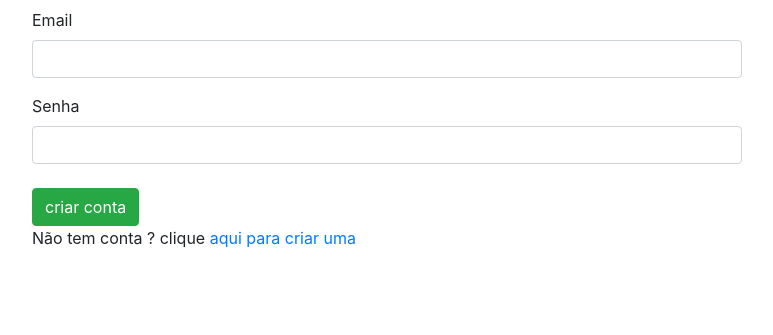
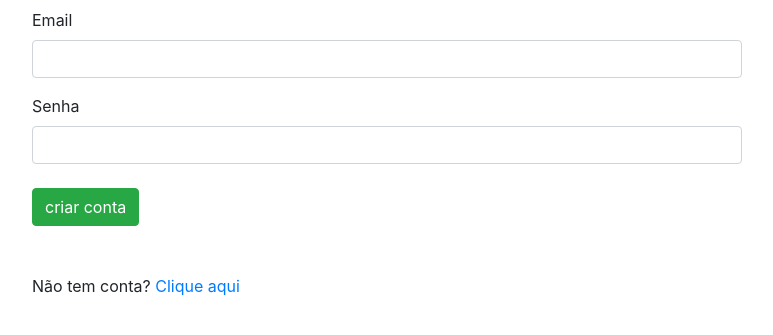
Before and after one commit to Antonio-Matheus-Follone-Graca/TCC_WorkToDo, a Django app: page / in a window 1280 px wide. Shown: the part 64-399 px from the top of the page, without its empty margins (68-841 px from the left). Run offline with Django 4.2, Linux system fonts and the light colour scheme; some libraries are stand-ins or nearby versions.

Commit message:
Update index.html

```diff
--- a/templates/index.html
+++ b/templates/index.html
@@ -5,6 +5,7 @@
 
 
 {% block content%}
+
 {% load widget_tweaks %}
     {% include 'partials/menu.html' %}
     <section class="col-8">
@@ -25,7 +26,9 @@
         {% include 'partials/alertas.html' %}
         <input type="submit" value="criar conta" class="btn btn-success mt-2">
     </form>
-    Não tem conta ? clique  <a href="{% url 'cadastrar' %}"> aqui para criar uma  </a>
+    <br>
+    <br>
+    Não tem conta?<a href="{% url 'cadastrar' %}"> Clique aqui</a>
 </section>
 
 {% endblock %}
```
